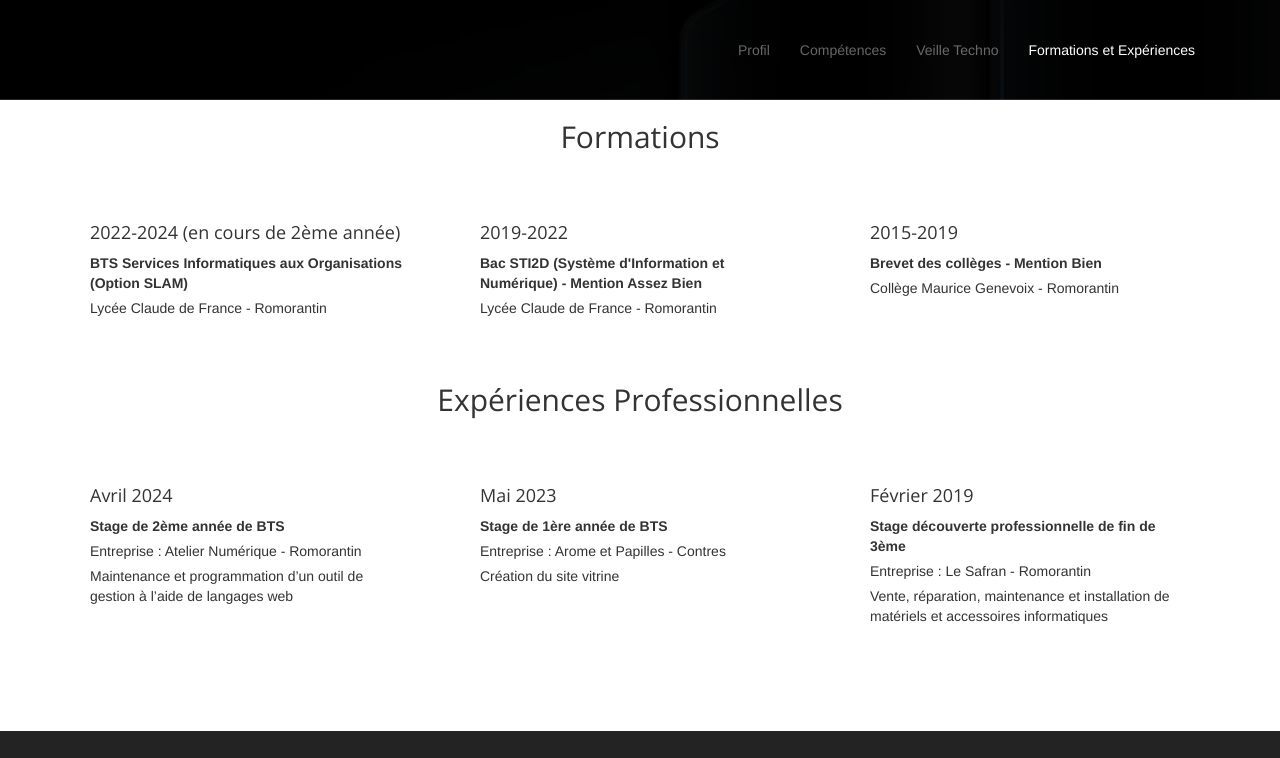
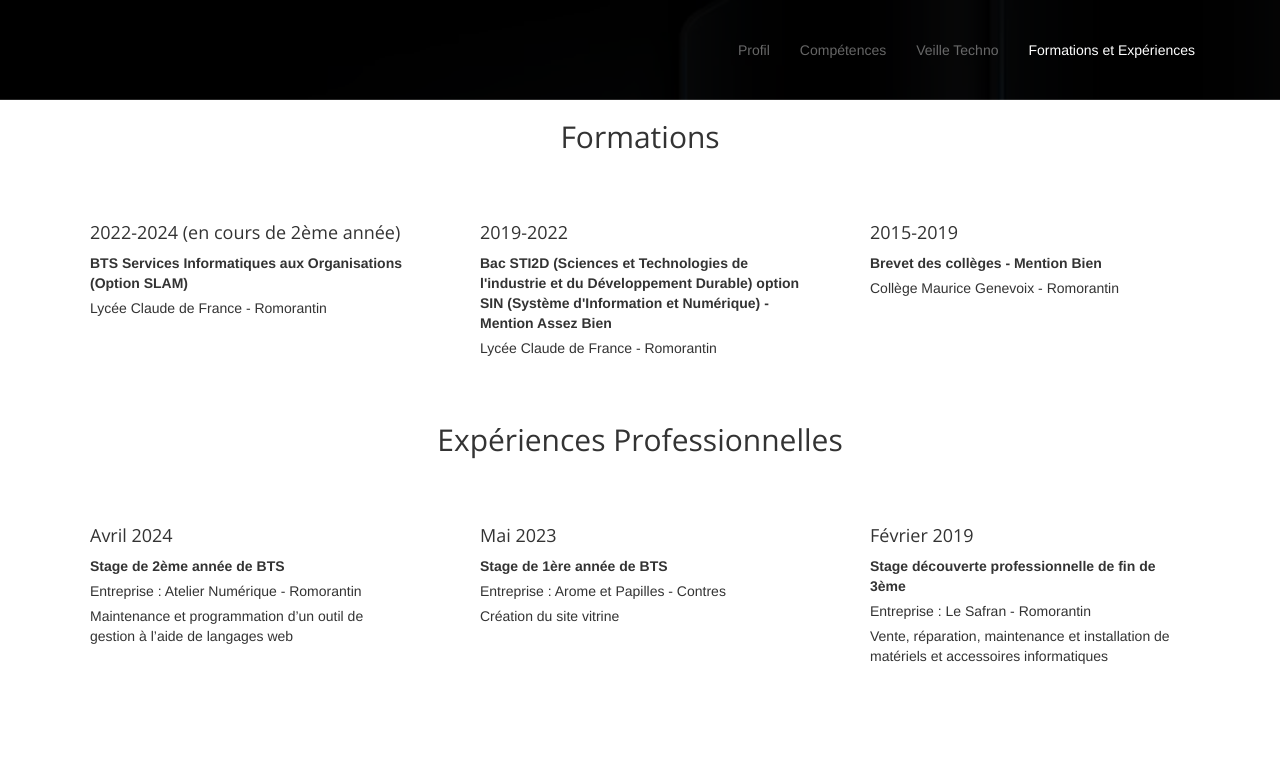
Before and after one commit to MaximePerroux/E4, a plain HTML site: page Portfolio/formation.html in a window 1280 px wide. Shown: the top 758 px of the page. Drawn offline with nearby package versions, Linux system fonts and the light colour scheme.

Commit message:
Update formation.html

```diff
--- a/Portfolio/formation.html
+++ b/Portfolio/formation.html
@@ -92,7 +92,7 @@
 				<div class="card">
 					<div class="card-body">
 						<h4>2019-2022</h4>
-						<p><strong>Bac STI2D (Système d'Information et Numérique) - Mention Assez Bien</strong></p>
+						<p><strong>Bac STI2D (Sciences et Technologies de l'industrie et du Développement Durable) option SIN (Système d'Information et Numérique) - Mention Assez Bien</strong></p>
 						<p>Lycée Claude de France - Romorantin</p>
 					</div>
 				</div>
```
